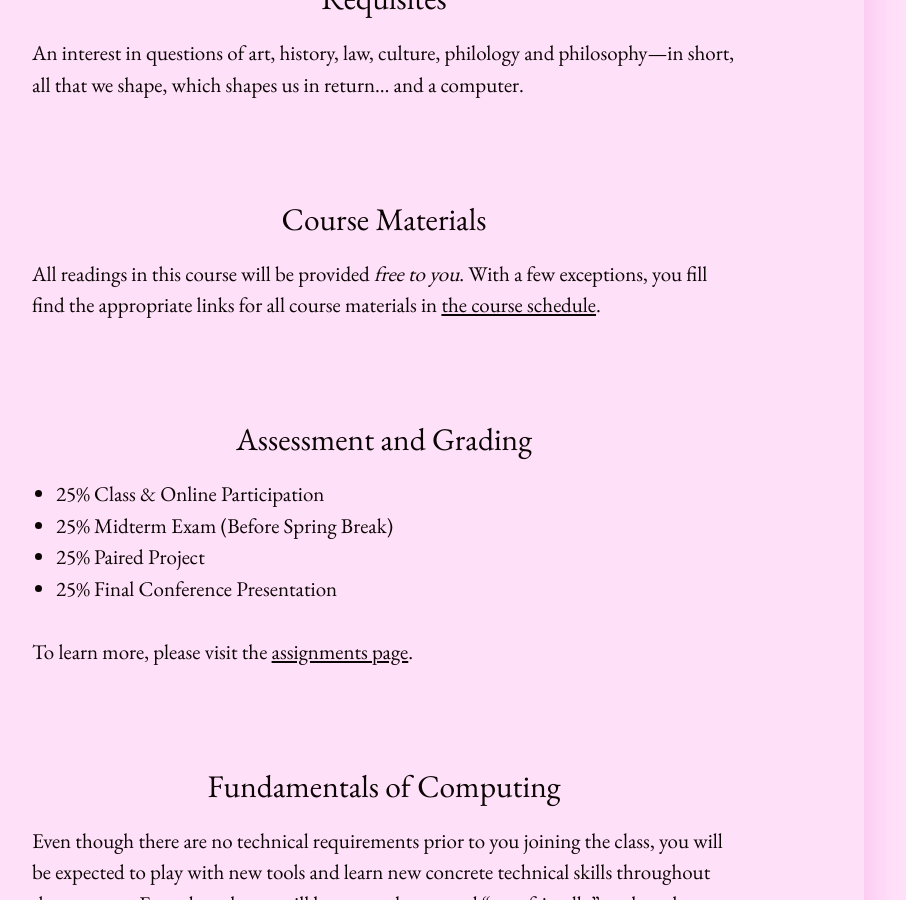
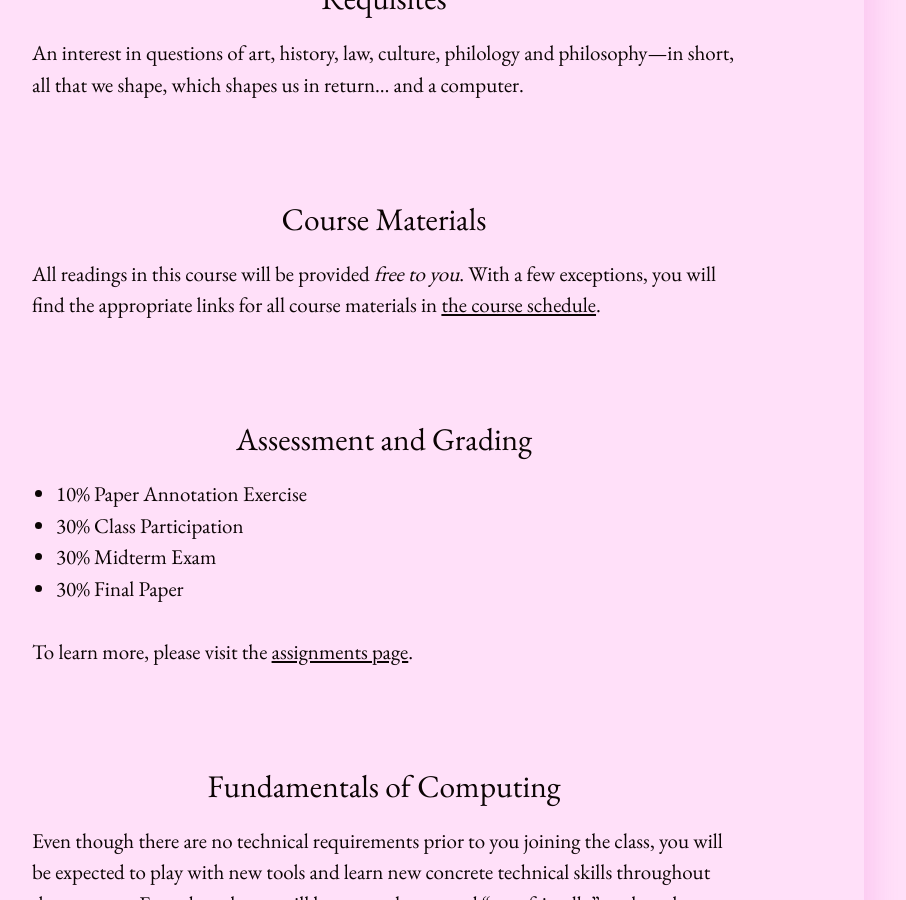
Before and after one commit to elotroalex/s23-intro-dh, a Jekyll site: the page built from general.md, in a window 1280 px wide and 900 px high, scrolled down 1535 px. Shown: the whole window, without its empty margins (256-1162 px from the left). Built offline with Jekyll 4.4.1, drawn with Linux system fonts in a browser that asks for light colours; some of the changed text lies outside the part shown.

Commit message:
final touches

```diff
--- a/general.md
+++ b/general.md
@@ -36,14 +36,14 @@ An interest in questions of art, history, law, culture, philology and philosophy
 
 ### Course Materials
 
-All readings in this course will be provided *free to you*. With a few exceptions, you fill find the appropriate links for all course materials in [the course schedule](/schedule.html).
+All readings in this course will be provided *free to you*. With a few exceptions, you will find the appropriate links for all course materials in [the course schedule](/schedule.html).
 
 ### Assessment and Grading
 
-- 25% Class & Online Participation
-- 25% Midterm Exam (Before Spring Break)
-- 25% Paired Project
-- 25% Final Conference Presentation
+- 10% Paper Annotation Exercise
+- 30% Class Participation
+- 30% Midterm Exam
+- 30% Final Paper
 
 To learn more, please visit the [assignments page]({{"/assignments.html" | relative_url}}).
 
```
Also changed, not shown: other parts of general.md (+1 -1 lines), schedule.md (+5 -0 lines).
